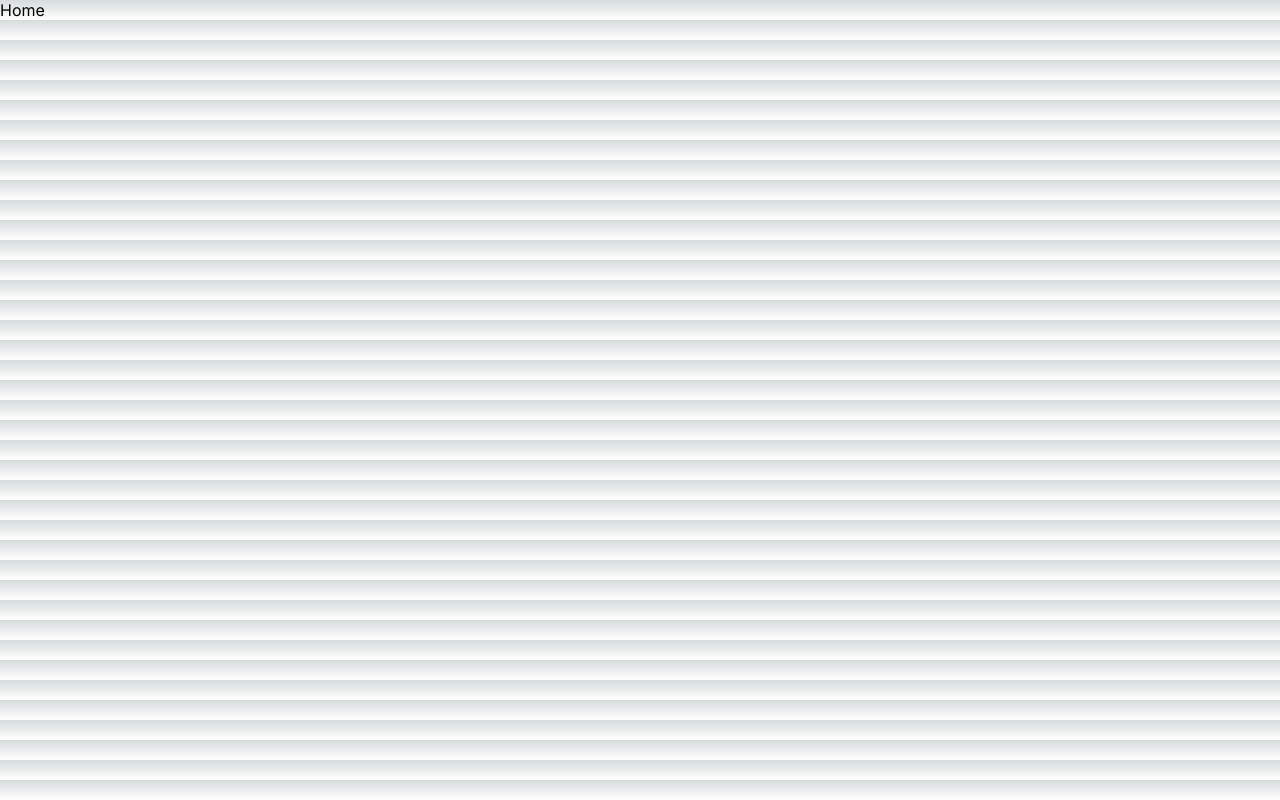
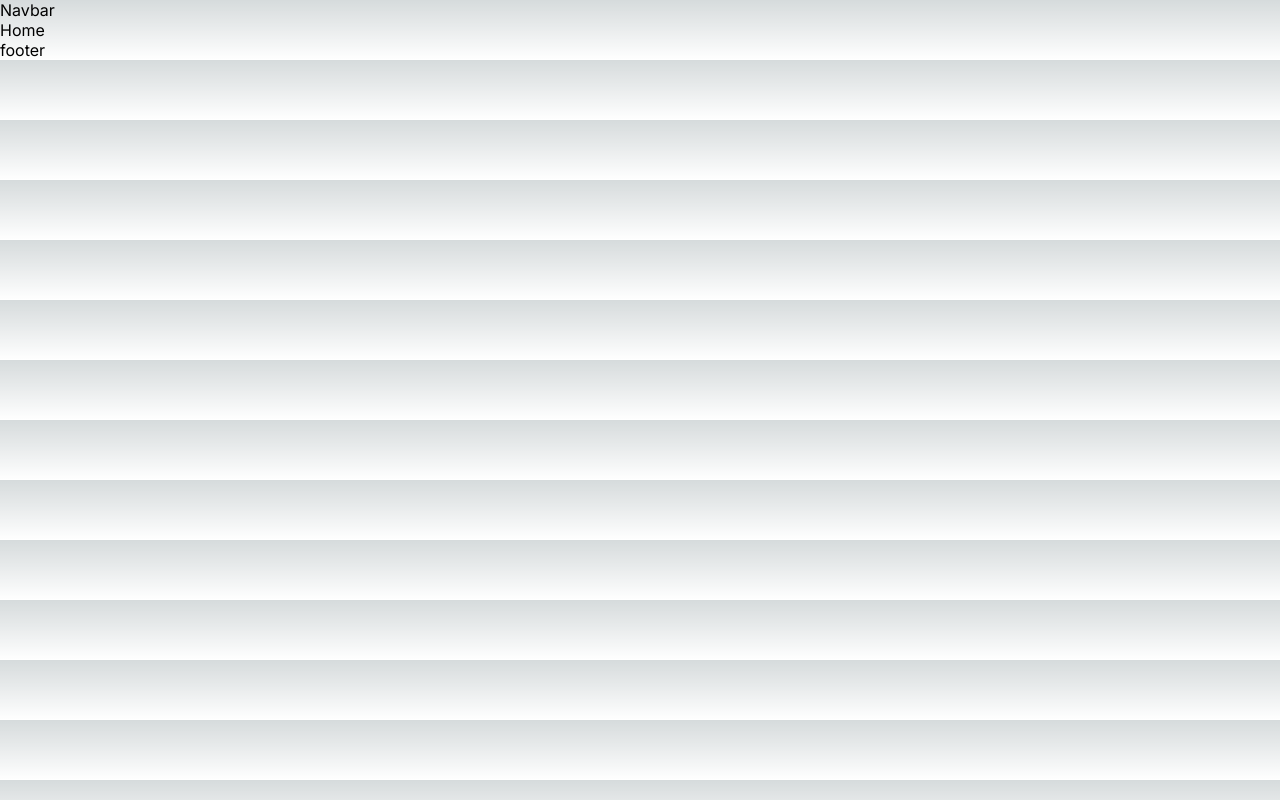
Before and after one commit to NuzlokK/next-13.4.4---fullstack, a Next.js app: page / in a window 1280 px wide. Built offline with nearby package versions, Linux system fonts and the light colour scheme.

Commit message:
feat(code): navbar footer

```diff
--- a/src/app/blog/page.tsx
+++ b/src/app/blog/page.tsx
@@ -2,7 +2,7 @@ import React from "react";
 
 type Props = {};
 
-const Blog = (props: Props) => {
+const Blog: React.FC<Props> = (props) => {
   return <div>Blog</div>;
 };
 
--- a/src/app/layout.tsx
+++ b/src/app/layout.tsx
@@ -1,21 +1,27 @@
-import './globals.css'
-import { Inter } from 'next/font/google'
+import "./globals.css";
+import { Inter } from "next/font/google";
+import Navbar from "@/components/navbar/navbar";
+import Footer from "@/components/footer/footer";
 
-const inter = Inter({ subsets: ['latin'] })
+const inter = Inter({ subsets: ["latin"] });
 
 export const metadata = {
-  title: 'Create Next App',
-  description: 'Generated by create next app',
-}
+  title: "Next 13.4.4",
+  description: "Generated by create next app",
+};
 
 export default function RootLayout({
   children,
 }: {
-  children: React.ReactNode
+  children: React.ReactNode;
 }) {
   return (
     <html lang="en">
-      <body className={inter.className}>{children}</body>
+      <body className={inter.className}>
+        <Navbar />
+        {children}
+        <Footer />
+      </body>
     </html>
-  )
+  );
 }
--- /dev/null
+++ b/src/components/footer/footer.tsx
@@ -0,0 +1,9 @@
+import React from "react";
+
+type Props = {};
+
+const Footer = (props: Props) => {
+  return <div>footer</div>;
+};
+
+export default Footer;
--- /dev/null
+++ b/src/components/navbar/navbar.tsx
@@ -0,0 +1,9 @@
+import React from "react";
+
+type Props = {};
+
+const Navbar = (props: Props) => {
+  return <div>Navbar</div>;
+};
+
+export default Navbar;
```
Also changed, not shown: src/app/blog/layout.tsx (added, +16 -0 lines).
